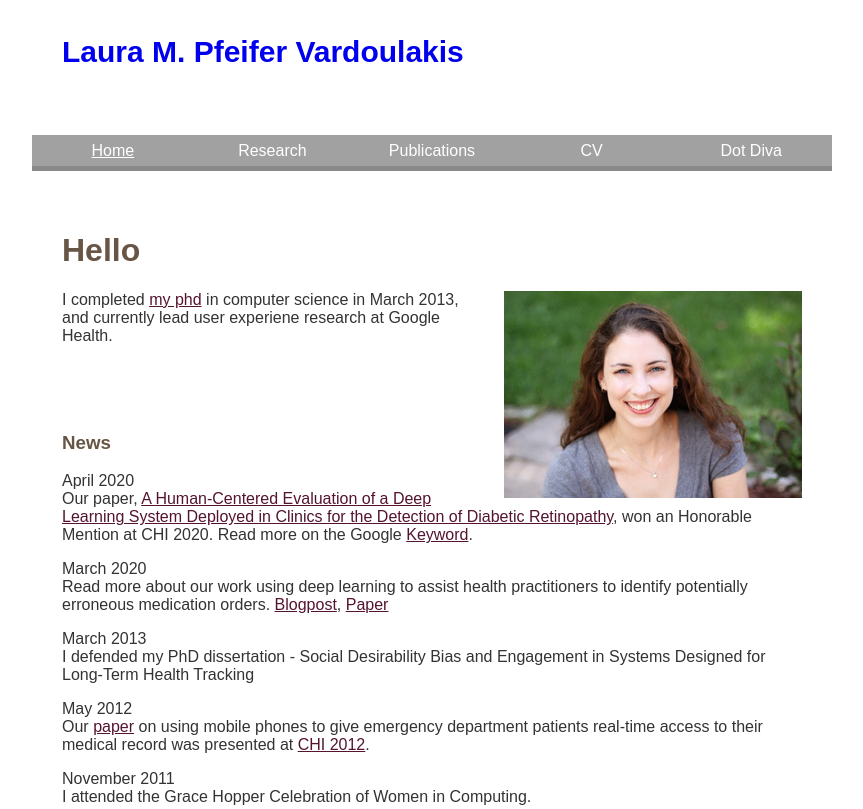
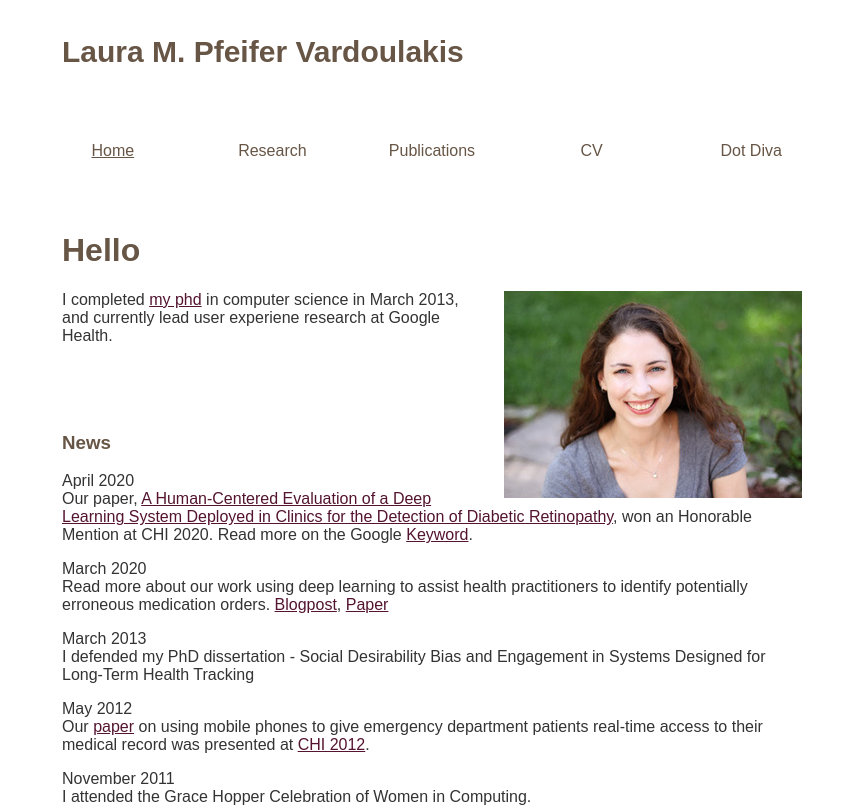
Before and after one commit to lauravardoulakis/lauravardoulakis.github.io, a plain HTML site: page index.html in a window 1280 px wide. Shown: the top 809 px of the page, without its empty margins (208-1071 px from the left). Drawn offline with Linux system fonts and the light colour scheme.

Commit message:
Update style.css

```diff
--- a/style.css
+++ b/style.css
@@ -32,14 +32,14 @@ border-top:20px solid #898989;*/
 
 div#header a{
 text-decoration:none;
-/*color:#f2f1ef;*/
+color:#675545;
 /*text-align: center; */
 }
 
 div#header h1{
 margin-top:35px;
 font-size:30px;
-/*color:#f2f1ef;*/
+color:#675545;
 /*vertical-align:middle;*/
 }
 
@@ -47,7 +47,7 @@ font-size:30px;
 div#nav table{
 height:25px;
 /*background-color:#753D54;*/
-background-color:#a1a1a1;
+/*background-color:#a1a1a1;*/
 width: 100%;
 text-align: center;
 }
@@ -55,13 +55,13 @@ text-align: center;
 div#nav td{
 height:25px;
 /*background-color:#753D54;*/
-background-color:#a1a1a1;
+/*background-color:#a1a1a1;*/
 width: 20%;
 }
 
 div#nav a{
 text-decoration:none;
-color:#FFFFFF;
+color:#675545;
 text-align: center;
 }
 
@@ -71,7 +71,7 @@ text-decoration:underline;
 
 div#content{
 height:100%;
-border-top:5px solid #898989;
+border-top:5px solid #FFFFFF;
 padding: 40px 30px 20px 30px;
 background-color:#FFFFFF;
 }
```
